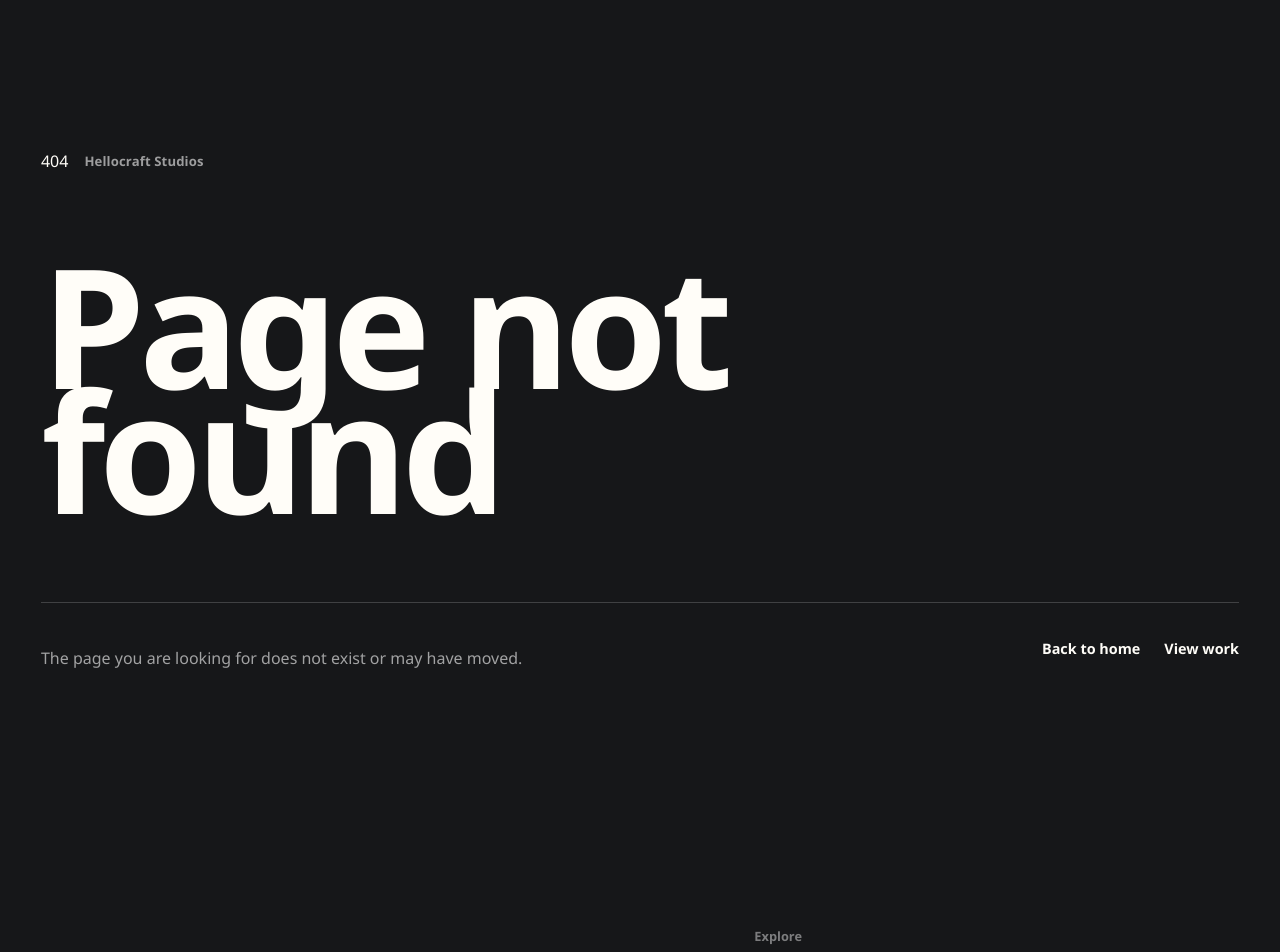
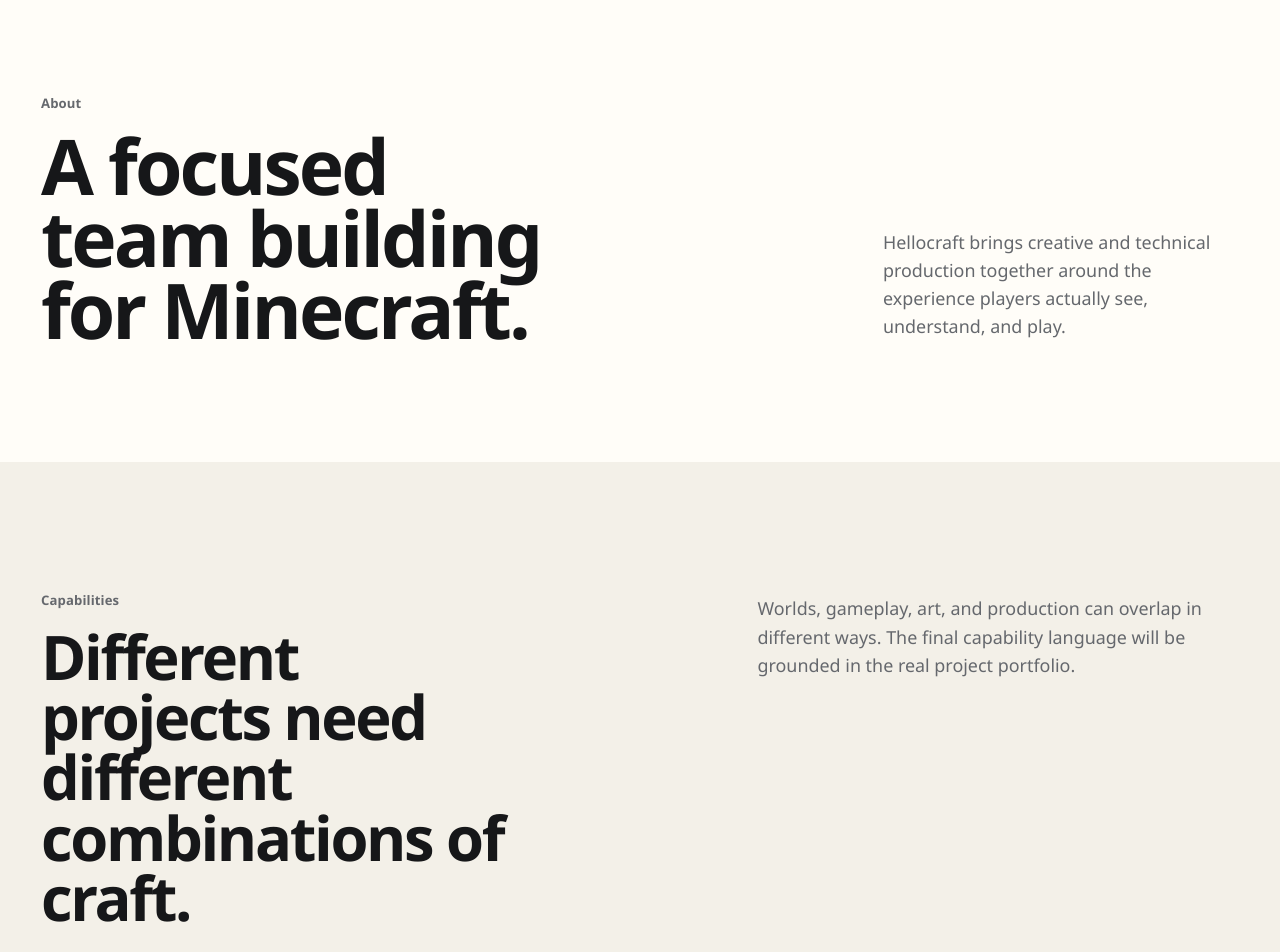
Before and after one commit to halokaryamedia-source/Hellocraft-Studios-Website, a SvelteKit app: page /about in a window 1280 px wide. Before the commit this address had no page. Shown: the part 140-1092 px from the top of the page. Built offline with nearby package versions, Linux system fonts and the light colour scheme.

Commit message:
feat(about): add standard About route

```diff
--- /dev/null
+++ b/src/routes/about/+page.svelte
@@ -0,0 +1,262 @@
+<script lang="ts">
+	import { contentIsDemo } from '$lib/content/demo';
+	import { aboutCopy, studioProofItems } from '$lib/content/pages';
+</script>
+
+<svelte:head>
+	<title>About — Hellocraft Studios</title>
+	<meta name="description" content={aboutCopy.hero.body} />
+</svelte:head>
+
+<main id="main-content">
+	<section class="hero" aria-labelledby="about-title">
+		<div class="shell hero__inner">
+			<div class="hero__heading">
+				<p class="eyebrow">{aboutCopy.hero.eyebrow}</p>
+				<h1 id="about-title">{aboutCopy.hero.title}</h1>
+			</div>
+
+			<div class="hero__support">
+				<p>{aboutCopy.hero.body}</p>
+			</div>
+		</div>
+	</section>
+
+	<section class="capabilities" aria-labelledby="about-capabilities-title">
+		<div class="shell section-layout">
+			<div class="section-heading">
+				<p class="eyebrow">{aboutCopy.capabilities.eyebrow}</p>
+				<h2 id="about-capabilities-title">{aboutCopy.capabilities.title}</h2>
+			</div>
+
+			<div class="section-copy section-copy--lead">
+				<p>{aboutCopy.capabilities.body}</p>
+			</div>
+		</div>
+	</section>
+
+	<section class="approach" aria-labelledby="about-approach-title">
+		<div class="shell approach__inner">
+			<div class="approach__intro">
+				<p class="eyebrow">{aboutCopy.approach.eyebrow}</p>
+				<h2 id="about-approach-title">{aboutCopy.approach.title}</h2>
+			</div>
+
+			<div class="approach__body">
+				<p>{aboutCopy.approach.body}</p>
+			</div>
+		</div>
+	</section>
+
+	{#if !contentIsDemo && studioProofItems.length > 0}
+		<section class="proof" aria-labelledby="about-proof-title">
+			<div class="shell section-layout">
+				<div class="section-heading">
+					<p class="eyebrow">Proof</p>
+					<h2 id="about-proof-title">{aboutCopy.proof.title}</h2>
+				</div>
+
+				<ul class="proof-list">
+					{#each studioProofItems as item (item)}
+						<li>{item}</li>
+					{/each}
+				</ul>
+			</div>
+		</section>
+	{/if}
+
+	<section class="contact" aria-labelledby="about-contact-title">
+		<div class="shell contact__inner">
+			<div class="contact__heading">
+				<p class="eyebrow">Contact</p>
+				<h2 id="about-contact-title">{aboutCopy.contact.title}</h2>
+			</div>
+
+			<div class="contact__support">
+				<p>{aboutCopy.contact.body}</p>
+				<a class="text-link" href="/contact">{aboutCopy.contact.actionLabel}</a>
+			</div>
+		</div>
+	</section>
+</main>
+
+<style>
+	.hero {
+		background: var(--surface);
+	}
+
+	.hero__inner {
+		display: grid;
+		grid-template-columns: minmax(0, 1.35fr) minmax(18rem, 0.65fr);
+		gap: clamp(3rem, 8vw, 8rem);
+		align-items: end;
+		padding-block: clamp(5rem, 8vw, 7.5rem) clamp(5.5rem, 9vw, 8rem);
+	}
+
+	.hero__heading,
+	.section-heading,
+	.approach__intro,
+	.contact__heading {
+		display: grid;
+		gap: 1rem;
+	}
+
+	h1 {
+		max-width: 12.5ch;
+		margin: 0;
+		font-size: clamp(3.6rem, 6vw, 6rem);
+		line-height: 0.94;
+	}
+
+	.hero__support {
+		display: grid;
+		align-content: end;
+		padding-bottom: 0.35rem;
+	}
+
+	.hero__support p,
+	.section-copy p,
+	.approach__body p,
+	.contact__support p {
+		max-width: var(--measure);
+		margin: 0;
+		color: var(--text-muted);
+	}
+
+	.hero__support p,
+	.section-copy--lead p {
+		font-size: clamp(1.05rem, 1.4vw, 1.22rem);
+		line-height: 1.58;
+	}
+
+	.capabilities {
+		padding-block: clamp(6rem, 10vw, 9.5rem);
+		background: var(--paper);
+	}
+
+	.section-layout {
+		display: grid;
+		grid-template-columns: minmax(0, 1.1fr) minmax(18rem, 0.9fr);
+		gap: clamp(4rem, 10vw, 10rem);
+		align-items: start;
+	}
+
+	.section-heading h2,
+	.approach__intro h2,
+	.contact__heading h2 {
+		max-width: 14ch;
+		margin: 0;
+		font-size: clamp(2.8rem, 4.8vw, 4.7rem);
+		font-weight: 680;
+		line-height: 0.98;
+	}
+
+	.section-copy {
+		padding-top: 0.3rem;
+	}
+
+	.approach {
+		padding-block: clamp(6rem, 10vw, 9rem);
+		background: var(--surface-secondary);
+	}
+
+	.approach__inner {
+		display: grid;
+		grid-template-columns: minmax(0, 1.2fr) minmax(18rem, 0.8fr);
+		gap: clamp(4rem, 10vw, 10rem);
+		align-items: end;
+	}
+
+	.approach__body {
+		display: grid;
+		align-content: end;
+		padding-bottom: 0.3rem;
+	}
+
+	.approach__body p {
+		font-size: clamp(1rem, 1.25vw, 1.1rem);
+	}
+
+	.proof {
+		padding-block: clamp(5.5rem, 9vw, 8.5rem);
+		background: var(--surface);
+	}
+
+	.proof-list {
+		margin: 0;
+		padding: 0;
+		border-top: 1px solid var(--border);
+		list-style: none;
+	}
+
+	.proof-list li {
+		padding-block: 1.15rem;
+		border-bottom: 1px solid var(--border);
+		font-size: clamp(1rem, 1.5vw, 1.18rem);
+	}
+
+	.contact {
+		padding-block: clamp(5.5rem, 8vw, 7.5rem);
+		background: var(--surface);
+	}
+
+	.contact__inner {
+		display: grid;
+		gap: clamp(2.75rem, 5vw, 4.5rem);
+		padding-top: clamp(2rem, 4vw, 3rem);
+		border-top: 1px solid var(--border);
+	}
+
+	.contact__heading h2 {
+		max-width: 17ch;
+	}
+
+	.contact__support {
+		display: grid;
+		grid-template-columns: minmax(0, 1fr) auto;
+		gap: clamp(2rem, 7vw, 7rem);
+		align-items: end;
+	}
+
+	.contact__support p {
+		max-width: 34rem;
+	}
+
+	@media (max-width: 60rem) {
+		.hero__inner,
+		.section-layout,
+		.approach__inner {
+			grid-template-columns: 1fr;
+		}
+
+		.hero__inner,
+		.section-layout,
+		.approach__inner {
+			gap: 2.75rem;
+		}
+
+		.hero__support,
+		.section-copy,
+		.approach__body,
+		.contact__support {
+			max-width: 38rem;
+		}
+	}
+
+	@media (max-width: 44rem) {
+		h1 {
+			font-size: clamp(3.1rem, 13vw, 4.7rem);
+		}
+
+		.section-heading h2,
+		.approach__intro h2,
+		.contact__heading h2 {
+			font-size: clamp(2.55rem, 11vw, 3.6rem);
+		}
+
+		.contact__support {
+			grid-template-columns: 1fr;
+			align-items: start;
+		}
+	}
+</style>
```
